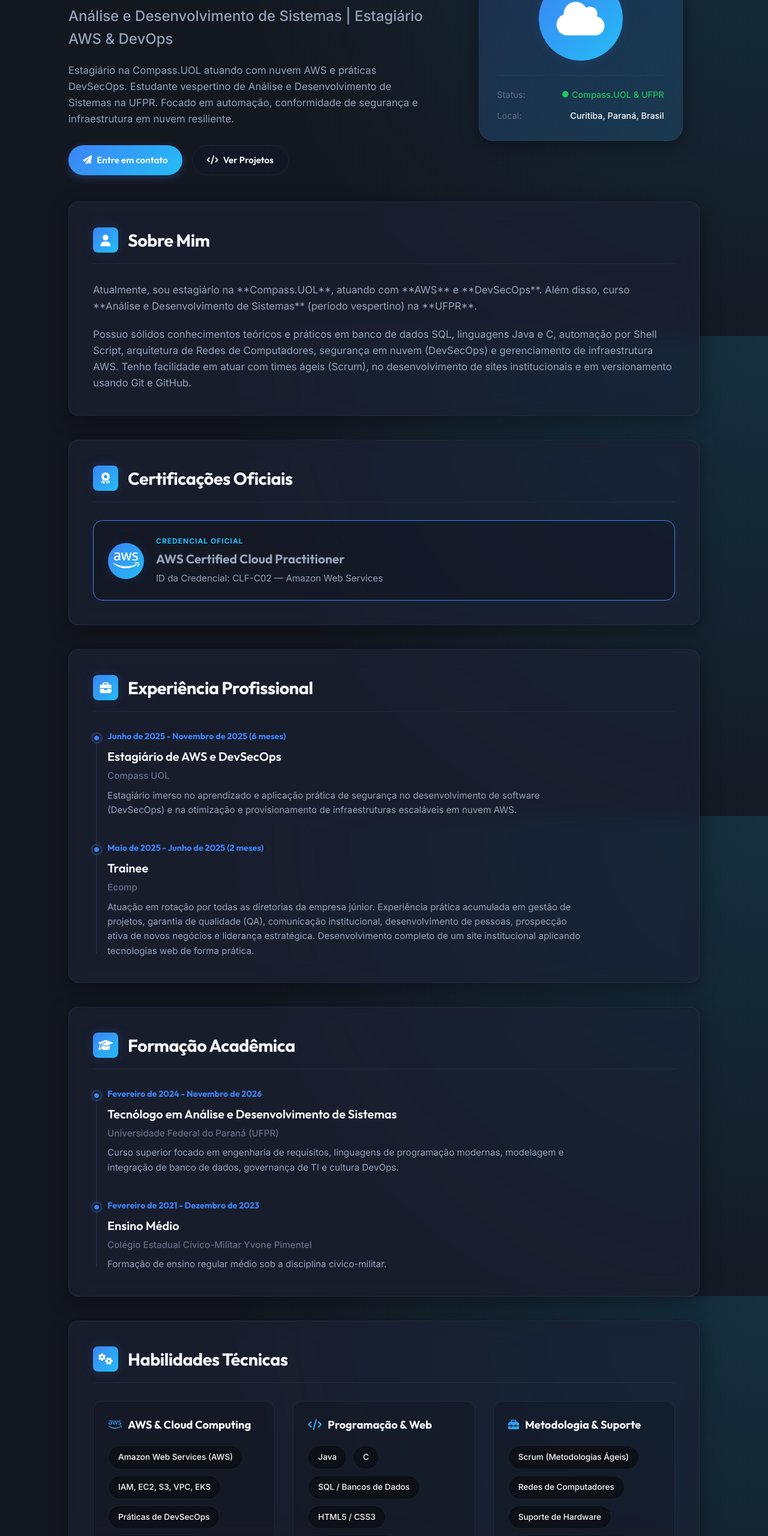
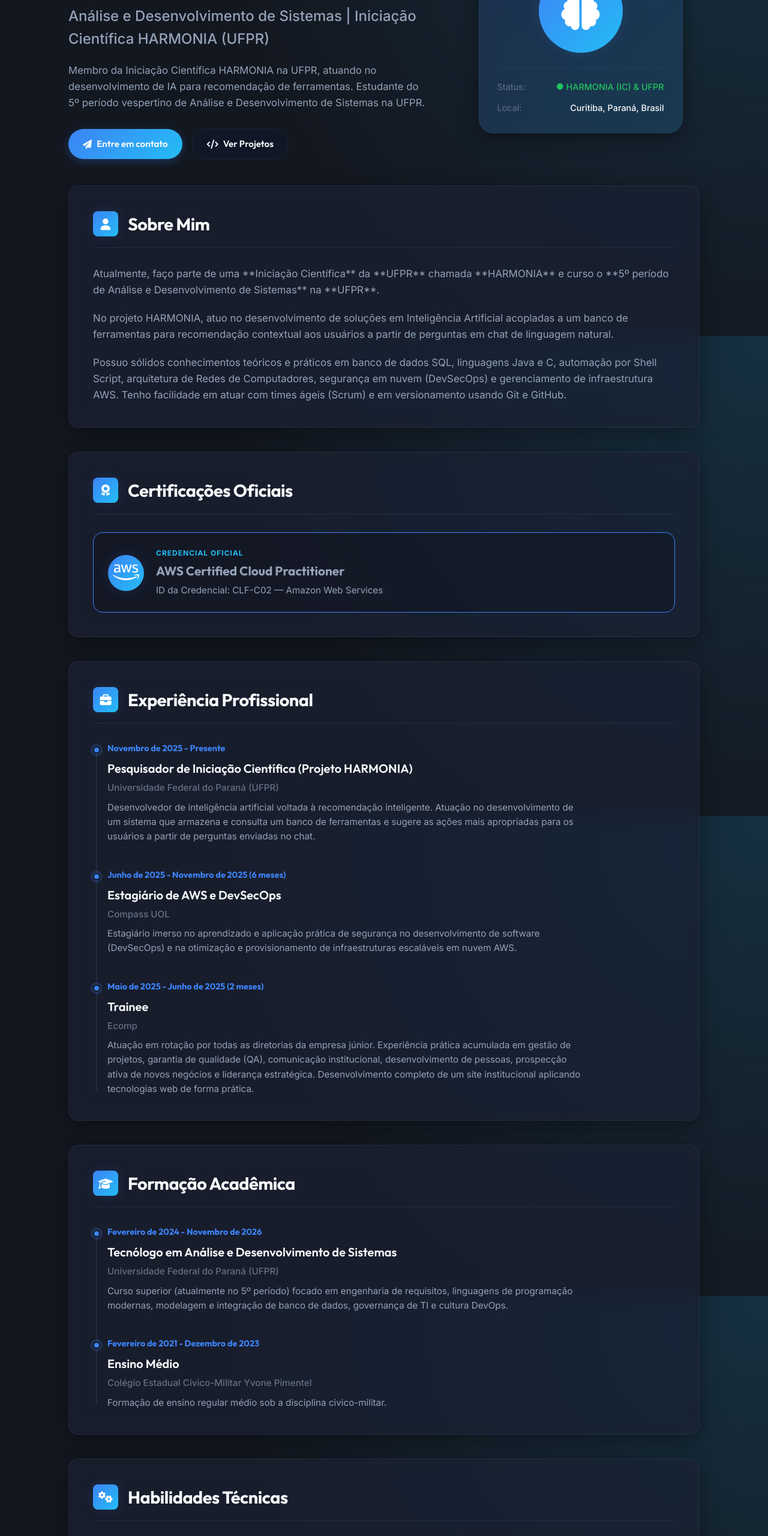
Before and after one commit to Dasko7b/ds881-curriculo-GRR20242244, a website built with Vite: page index.html in a window 1280 px wide. Shown: the part 240-2800 px from the top of the page at 60% size. Built offline with nearby package versions, Linux system fonts and the light colour scheme.

Commit message:
feat(cv): atualizar experiencia com iniciacao cientifica HARMONIA e periodo atual de estudos

```diff
--- a/index.html
+++ b/index.html
@@ -4,7 +4,7 @@
   <meta charset="UTF-8">
   <meta name="viewport" content="width=device-width, initial-scale=1.0">
   <title>Dyego Dasko | Currículo Profissional - AWS & DevOps</title>
-  <meta name="description" content="Currículo Profissional de Dyego Dasko. Estagiário AWS & DevOps, especialista em Cloud Computing e práticas de DevSecOps.">
+  <meta name="description" content="Currículo Profissional de Dyego Dasko. Membro da Iniciação Científica HARMONIA na UFPR, especialista em Cloud Computing e práticas de DevSecOps.">
 
   <!-- Fontes do Google -->
   <link rel="preconnect" href="https://fonts.googleapis.com">
@@ -48,9 +48,9 @@
     <div class="hero-content">
       <span class="hero-badge"><i class="fa-solid fa-graduation-cap"></i> GRR20242244 - UFPR</span>
       <h1 class="hero-title">Olá, eu sou o <span class="text-gradient">Dyego Dasko</span></h1>
-      <p class="hero-subtitle">Análise e Desenvolvimento de Sistemas | Estagiário AWS & DevOps</p>
+      <p class="hero-subtitle">Análise e Desenvolvimento de Sistemas | Iniciação Científica HARMONIA (UFPR)</p>
       <p class="hero-description">
-        Estagiário na Compass.UOL atuando com nuvem AWS e práticas DevSecOps. Estudante vespertino de Análise e Desenvolvimento de Sistemas na UFPR. Focado em automação, conformidade de segurança e infraestrutura em nuvem resiliente.
+        Membro da Iniciação Científica HARMONIA na UFPR, atuando no desenvolvimento de IA para recomendação de ferramentas. Estudante do 5º período vespertino de Análise e Desenvolvimento de Sistemas na UFPR.
       </p>
       <div class="hero-buttons">
         <a href="#contact" class="btn btn-primary"><i class="fa-solid fa-paper-plane"></i> Entre em contato</a>
@@ -60,12 +60,12 @@
     <div class="hero-visual">
       <div class="avatar-card">
         <div class="avatar-inner">
-          <i class="fa-solid fa-cloud avatar-icon"></i>
+          <i class="fa-solid fa-brain avatar-icon"></i>
         </div>
         <div class="avatar-details">
           <div class="details-row">
             <span class="detail-label">Status:</span>
-            <span class="detail-val status-online"><i class="fa-solid fa-circle"></i> Compass.UOL & UFPR</span>
+            <span class="detail-val status-online"><i class="fa-solid fa-circle"></i> HARMONIA (IC) & UFPR</span>
           </div>
           <div class="details-row">
             <span class="detail-label">Local:</span>
@@ -87,10 +87,13 @@
       </div>
       <div class="section-body">
         <p>
-          Atualmente, sou estagiário na **Compass.UOL**, atuando com **AWS** e **DevSecOps**. Além disso, curso **Análise e Desenvolvimento de Sistemas** (período vespertino) na **UFPR**.
+          Atualmente, faço parte de uma **Iniciação Científica** da **UFPR** chamada **HARMONIA** e curso o **5º período de Análise e Desenvolvimento de Sistemas** na **UFPR**.
         </p>
         <p>
-          Possuo sólidos conhecimentos teóricos e práticos em banco de dados SQL, linguagens Java e C, automação por Shell Script, arquitetura de Redes de Computadores, segurança em nuvem (DevSecOps) e gerenciamento de infraestrutura AWS. Tenho facilidade em atuar com times ágeis (Scrum), no desenvolvimento de sites institucionais e em versionamento usando Git e GitHub.
+          No projeto HARMONIA, atuo no desenvolvimento de soluções em Inteligência Artificial acopladas a um banco de ferramentas para recomendação contextual aos usuários a partir de perguntas em chat de linguagem natural.
+        </p>
+        <p>
+          Possuo sólidos conhecimentos teóricos e práticos em banco de dados SQL, linguagens Java e C, automação por Shell Script, arquitetura de Redes de Computadores, segurança em nuvem (DevSecOps) e gerenciamento de infraestrutura AWS. Tenho facilidade em atuar com times ágeis (Scrum) e em versionamento usando Git e GitHub.
         </p>
       </div>
     </section>
@@ -122,6 +125,16 @@
         <h2>Experiência Profissional</h2>
       </div>
       <div class="timeline">
+        <div class="timeline-item">
+          <div class="timeline-dot"></div>
+          <div class="timeline-date">Novembro de 2025 - Presente</div>
+          <div class="timeline-content">
+            <h3>Pesquisador de Iniciação Científica (Projeto HARMONIA)</h3>
+            <span class="timeline-company">Universidade Federal do Paraná (UFPR)</span>
+            <p>Desenvolvedor de inteligência artificial voltada à recomendação inteligente. Atuação no desenvolvimento de um sistema que armazena e consulta um banco de ferramentas e sugere as ações mais apropriadas para os usuários a partir de perguntas enviadas no chat.</p>
+          </div>
+        </div>
+
         <div class="timeline-item">
           <div class="timeline-dot"></div>
           <div class="timeline-date">Junho de 2025 - Novembro de 2025 (6 meses)</div>
@@ -157,7 +170,7 @@
           <div class="timeline-content">
             <h3>Tecnólogo em Análise e Desenvolvimento de Sistemas</h3>
             <span class="timeline-company">Universidade Federal do Paraná (UFPR)</span>
-            <p>Curso superior focado em engenharia de requisitos, linguagens de programação modernas, modelagem e integração de banco de dados, governança de TI e cultura DevOps.</p>
+            <p>Curso superior (atualmente no 5º período) focado em engenharia de requisitos, linguagens de programação modernas, modelagem e integração de banco de dados, governança de TI e cultura DevOps.</p>
           </div>
         </div>
 
@@ -205,13 +218,13 @@
         </div>
 
         <div class="skills-category">
-          <h3><i class="fa-solid fa-toolbox text-gradient"></i> Metodologia & Suporte</h3>
+          <h3><i class="fa-solid fa-toolbox text-gradient"></i> Inteligência Artificial & Metodologia</h3>
           <ul class="skills-list">
+            <li>IA (NLP & Recomendação)</li>
+            <li>Modelagem de IA em Chats</li>
             <li>Scrum (Metodologias Ágeis)</li>
             <li>Redes de Computadores</li>
-            <li>Suporte de Hardware</li>
             <li>Garantia de Qualidade (QA)</li>
-            <li>Gestão de Projetos</li>
             <li>Liderança Estratégica</li>
           </ul>
         </div>
@@ -225,6 +238,25 @@
         <h2>Projetos de Destaque</h2>
       </div>
       <div class="projects-grid">
+        <div class="project-card" style="border-color: var(--color-primary);">
+          <div class="project-header">
+            <span class="project-type" style="color: var(--color-secondary);">Iniciação Científica / IA</span>
+            <h3>Projeto HARMONIA</h3>
+          </div>
+          <p class="project-description">
+            Sistema inteligente de Inteligência Artificial integrada a um banco de ferramentas para recomendar ações e utilitários contextualizados baseando-se nas perguntas digitadas no chat em linguagem natural pelos usuários.
+          </p>
+          <div class="project-tags">
+            <span>Python</span>
+            <span>IA</span>
+            <span>NLP</span>
+            <span>Recomendação</span>
+          </div>
+          <div class="project-links">
+            <span class="badge-repo"><i class="fa-solid fa-microchip"></i> Pesquisa Ativa (UFPR)</span>
+          </div>
+        </div>
+
         <div class="project-card">
           <div class="project-header">
             <span class="project-type">DevOps / CI/CD</span>
@@ -273,7 +305,7 @@
       </div>
       <div class="contact-layout">
         <div class="contact-info">
-          <p>Se você deseja bater um papo profissional, trocar experiências sobre AWS e DevSecOps ou falar sobre projetos, sinta-se à vontade para entrar em contato!</p>
+          <p>Se você deseja bater um papo profissional, trocar experiências sobre AWS, DevSecOps, Inteligência Artificial ou falar sobre projetos, sinta-se à vontade para entrar em contato!</p>
           <div class="contact-methods">
             <div class="contact-method">
               <i class="fa-solid fa-envelope text-gradient"></i>
```
